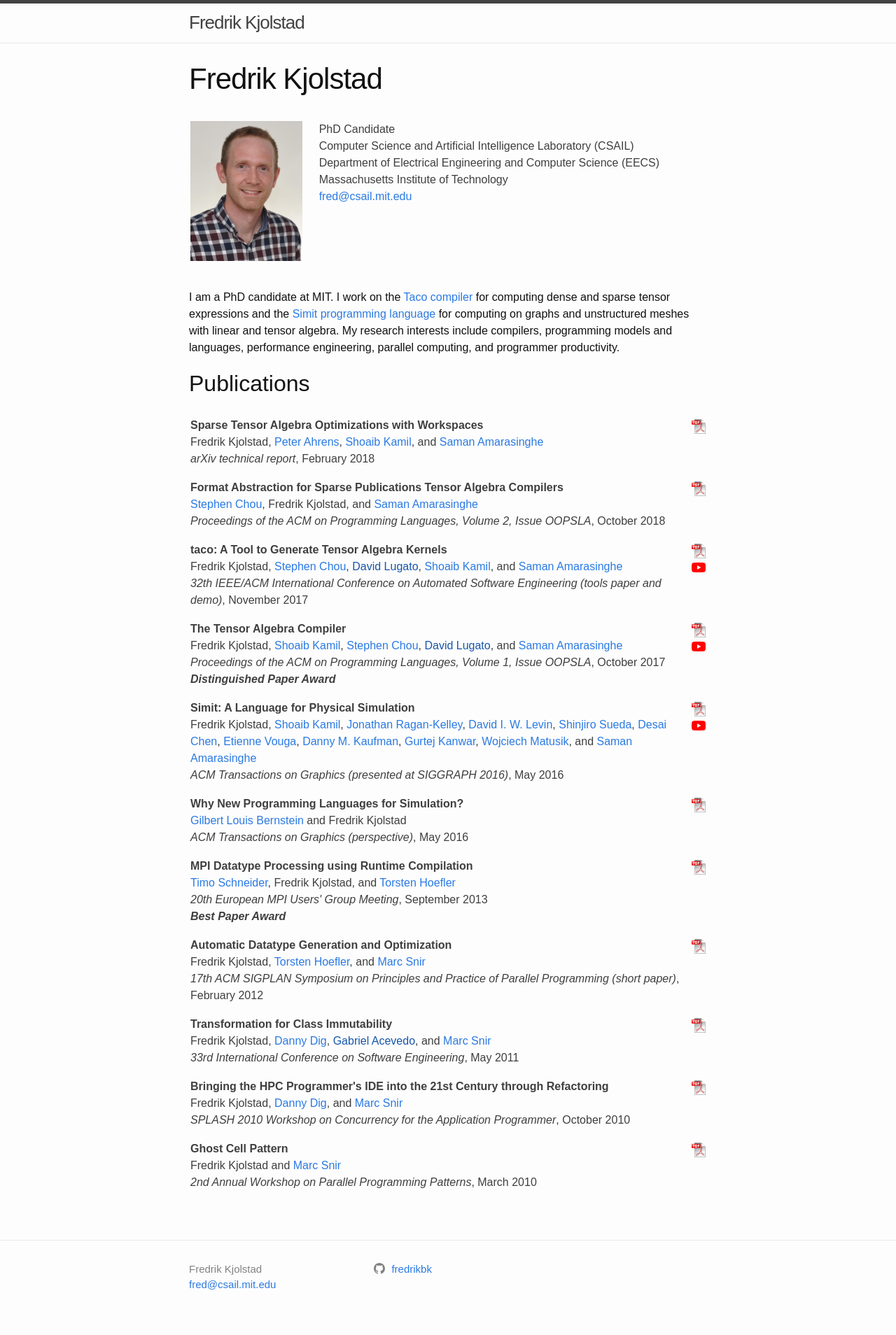
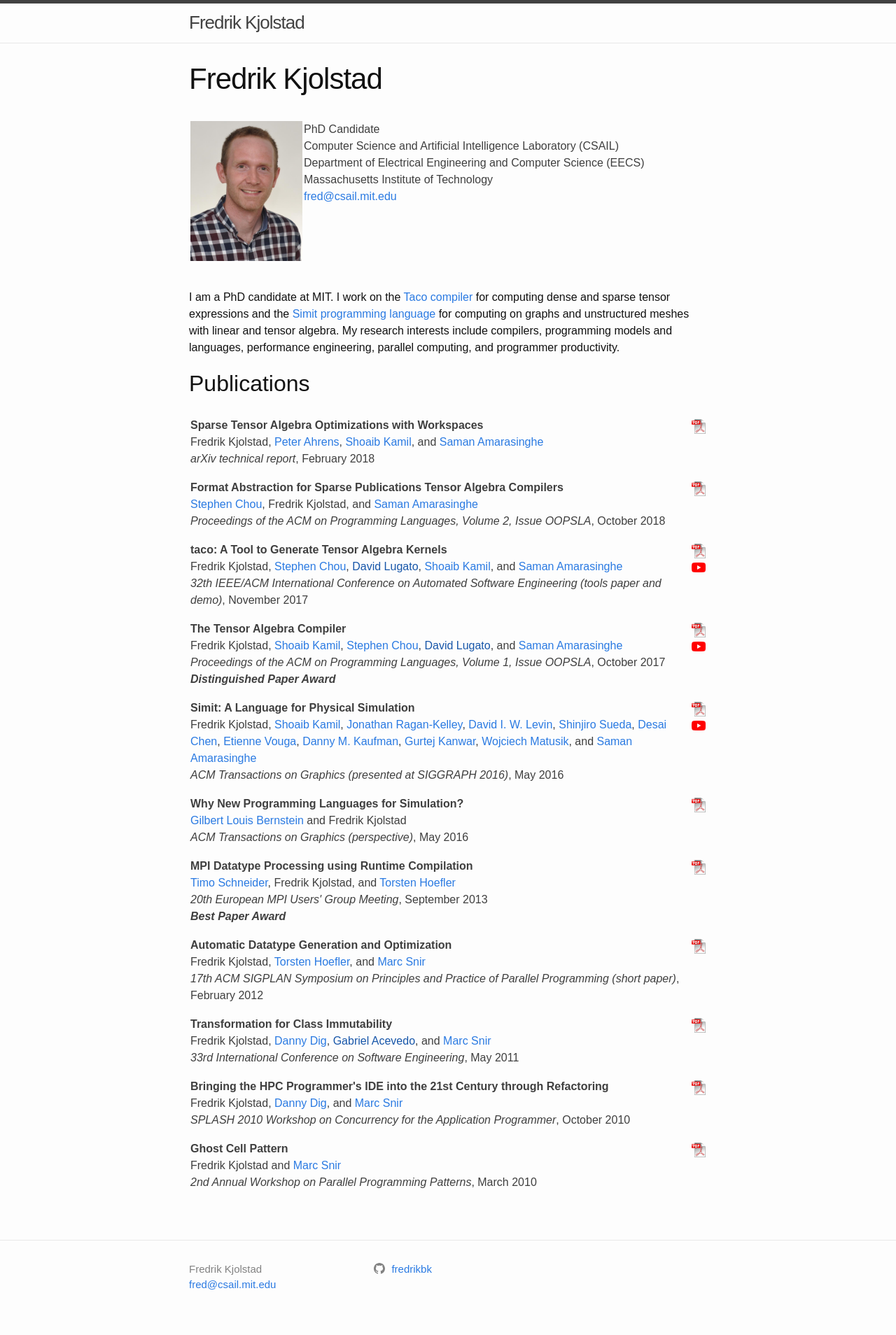
Before and after one commit to fredrikbk/fredrikbk.github.io, a Jekyll site: the page built from index.md, in a window 1280 px wide. Shown: the whole page at 70% size. Built offline with Jekyll 4.4.1, drawn with Linux system fonts in a browser that asks for light colours.

Commit message:
Forces width of image

```diff
--- a/index.md
+++ b/index.md
@@ -4,7 +4,7 @@ layout: home
 ---
 
 <table border="0" margin="0">
-<td>
+<td valign="top" style="width: 160px;">
 <img src="/assets/fred.jpg" width="160">
 <!-- ![Fredrik Kjolstad](/assets/fred.jpg){:style="float:left; margin-right:7px; margin-top:7px; width:160px"} -->
 </td>
```
